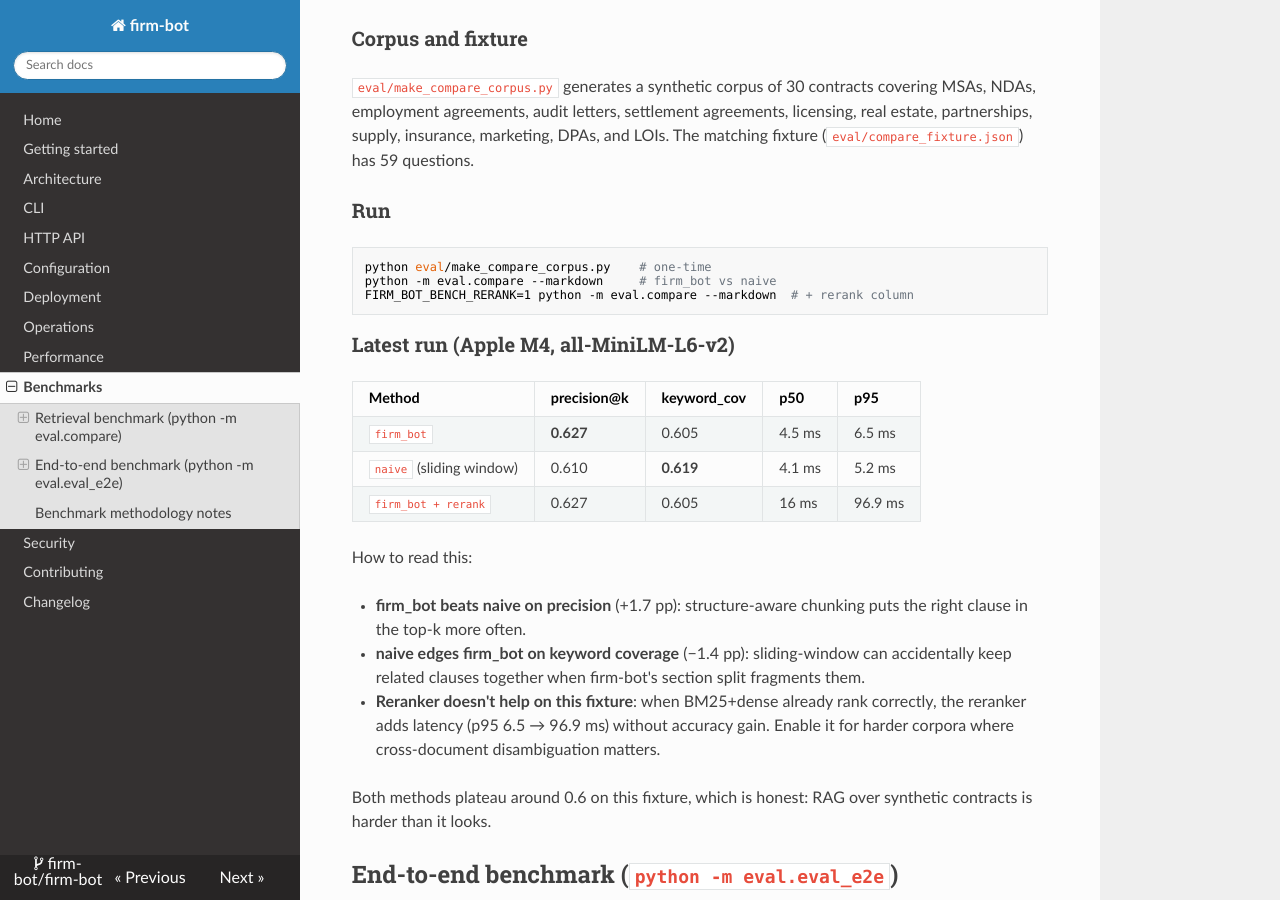
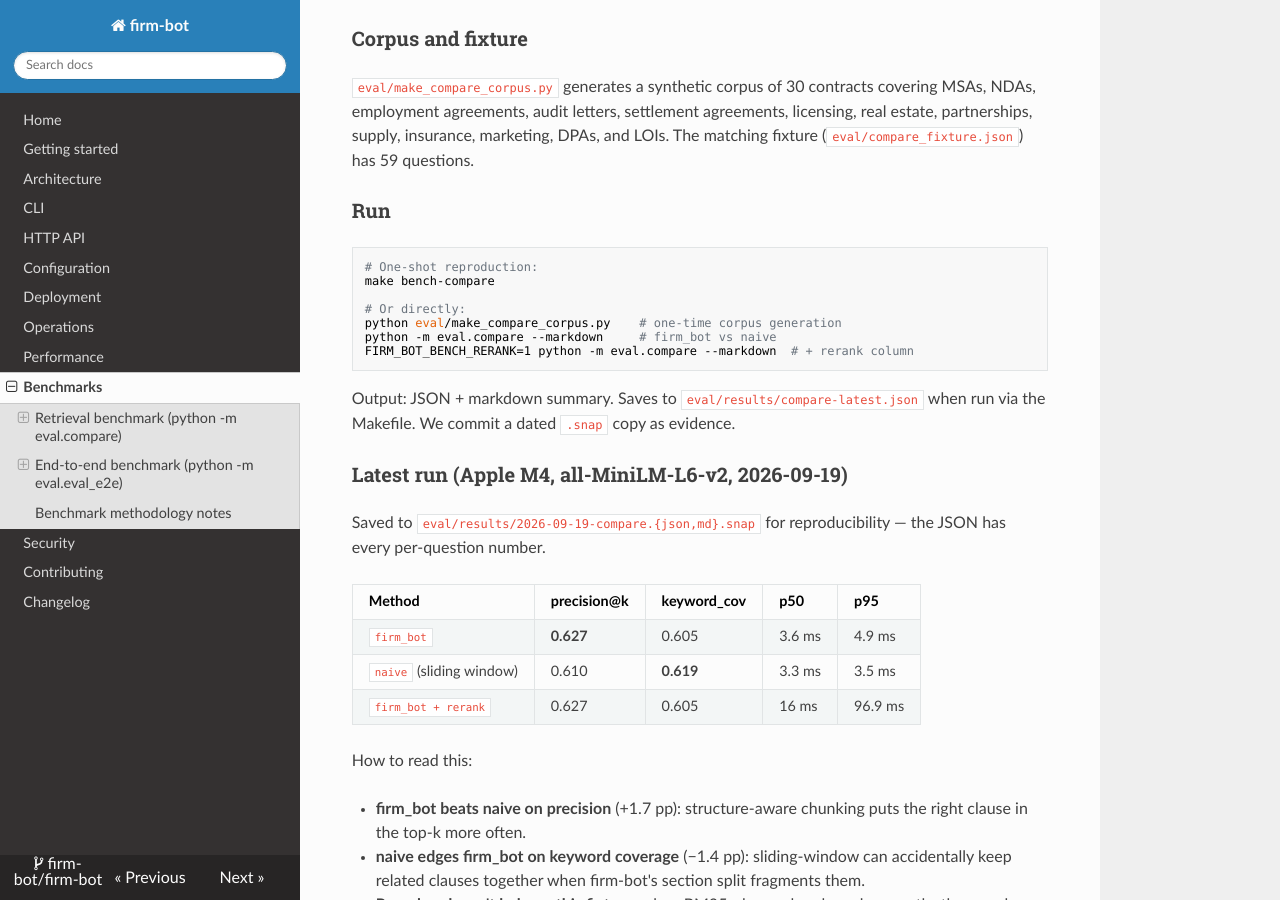
Before and after one commit to Mine-FNL/firm-bot, an MkDocs documentation site: the page built from docs/benchmarks.md, in a window 1280 px wide and 900 px high, scrolled down 312 px. Built offline with MkDocs 1.6.1, drawn with Linux system fonts in a browser that asks for light colours; nearby versions of some CDN libraries.

Commit message:
Make retrieval benchmark reproducible + commit dated snapshot
Adds explicit benchmark targets to the Makefile so the numbers in
docs/benchmarks.md can be reproduced from a single command:

  make bench-compare       # retrieval benchmark (default)
  make bench-compare-full  # with explicit corpus + fixture paths
  make bench-e2e           # needs Ollama
  make bench-load          # concurrent load benchmark

Outputs JSON + markdown summary to eval/results/compare-latest.{json,md}.
We commit a dated .snap copy as evidence of what the numbers actually
are at release time.

Latest reproducible run (Apple M4, all-MiniLM-L6-v2, 30-contract
curated corpus, 59 questions):

  firm_bot: precision@k=0.627  keyword_cov=0.605  p50=3.5ms  p95=4.8ms
  naive:    precision@k=0.610  keyword_cov=0.619  p50=3.3ms  p95=3.5ms

Updated docs/benchmarks.md:
  - Run instructions now show 'make bench-compare' as the primary entry
  - Latest run table points at eval/results/2026-09-19-compare.{json,md}.snap
  - Date stamped on the table

Gates: ruff firm_bot eval tests clean, mypy --strict clean (37 files).

````diff
--- a/docs/benchmarks.md
+++ b/docs/benchmarks.md
@@ -19,17 +19,27 @@ insurance, marketing, DPAs, and LOIs. The matching fixture
 ### Run
 
 ```bash
-python eval/make_compare_corpus.py    # one-time
+# One-shot reproduction:
+make bench-compare
+
+# Or directly:
+python eval/make_compare_corpus.py    # one-time corpus generation
 python -m eval.compare --markdown     # firm_bot vs naive
 FIRM_BOT_BENCH_RERANK=1 python -m eval.compare --markdown  # + rerank column
 ```
 
-### Latest run (Apple M4, all-MiniLM-L6-v2)
+Output: JSON + markdown summary. Saves to `eval/results/compare-latest.json`
+when run via the Makefile. We commit a dated `.snap` copy as evidence.
+
+### Latest run (Apple M4, all-MiniLM-L6-v2, 2026-09-19)
+
+Saved to `eval/results/2026-09-19-compare.{json,md}.snap` for
+reproducibility — the JSON has every per-question number.
 
 | Method                | precision@k | keyword_cov | p50    | p95    |
 |-----------------------|-------------|-------------|--------|--------|
-| `firm_bot`            | **0.627**   | 0.605       | 4.5 ms | 6.5 ms |
-| `naive` (sliding window) | 0.610     | **0.619**   | 4.1 ms | 5.2 ms |
+| `firm_bot`            | **0.627**   | 0.605       | 3.6 ms | 4.9 ms |
+| `naive` (sliding window) | 0.610     | **0.619**   | 3.3 ms | 3.5 ms |
 | `firm_bot + rerank`   | 0.627       | 0.605       | 16 ms  | 96.9 ms |
 
 How to read this:
````
Also changed, not shown: 3 other files.
